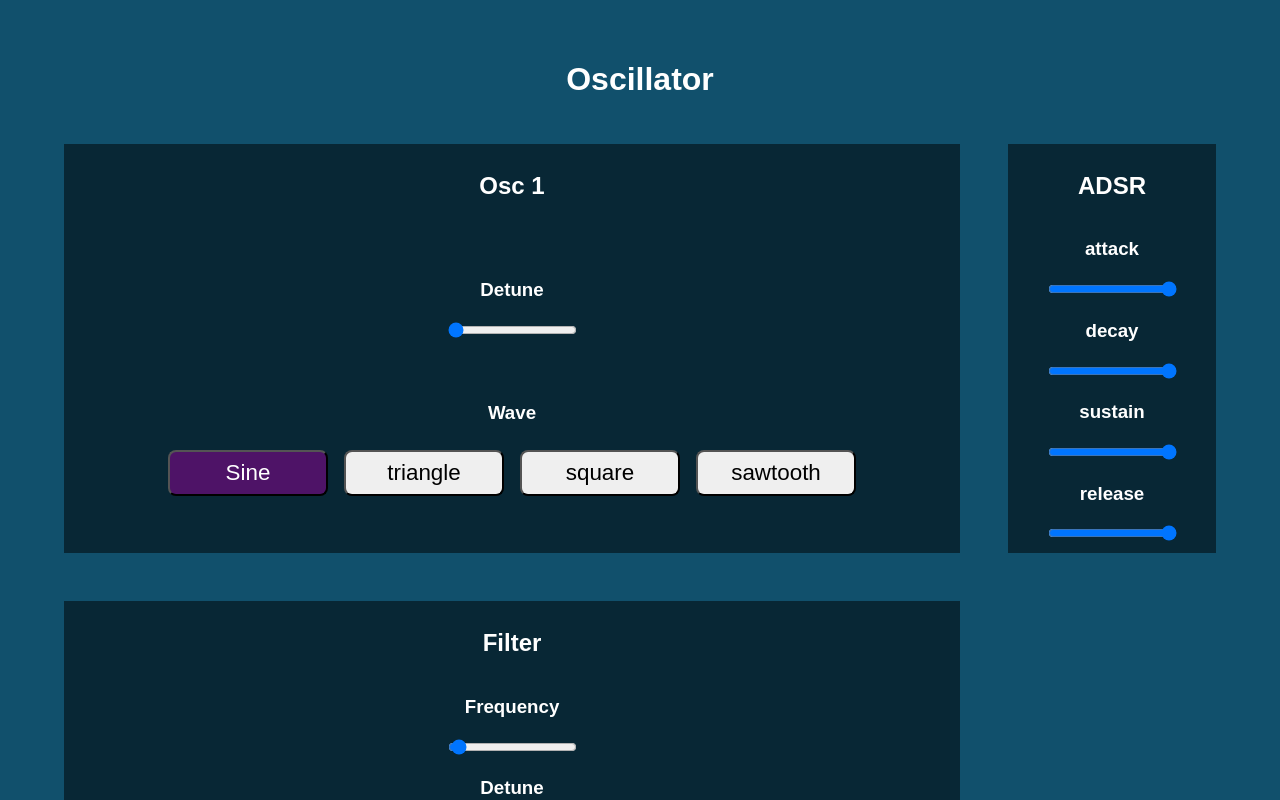
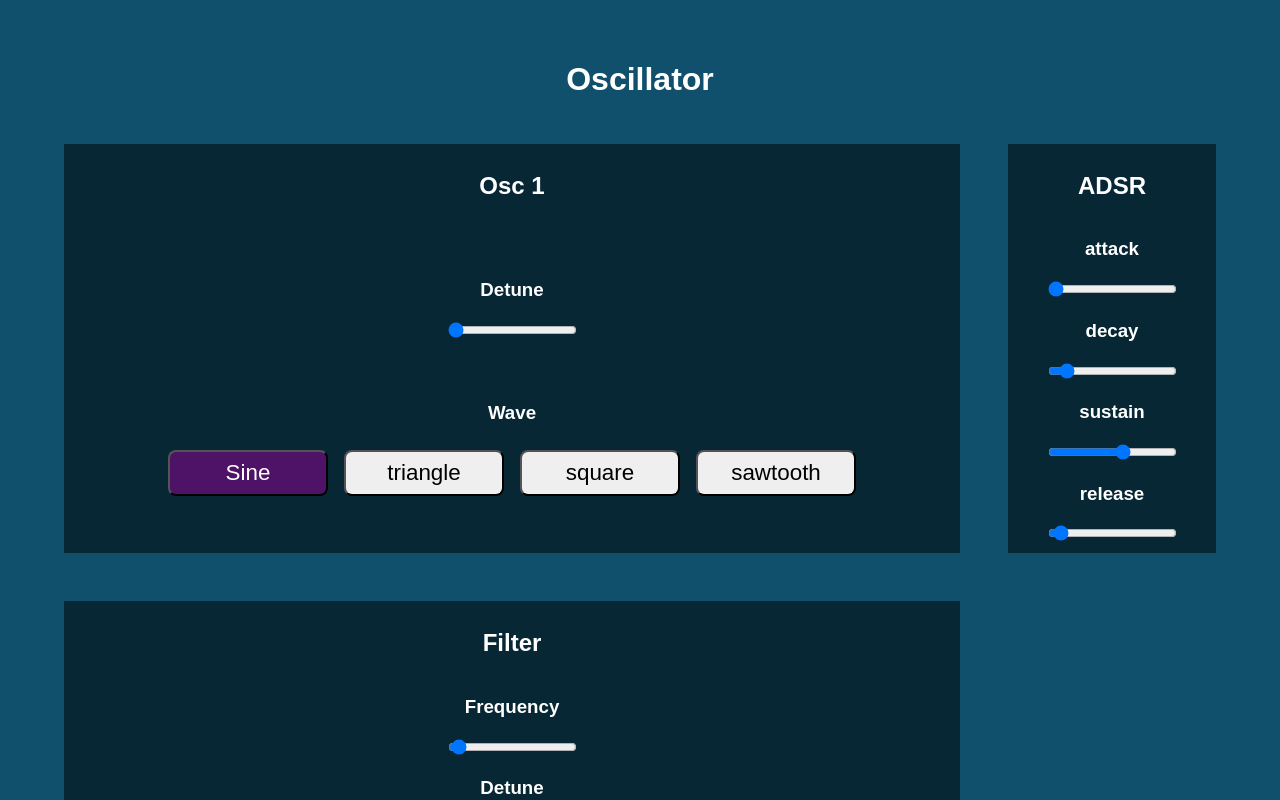
Before and after one commit to lily-lake/web-audio-synth, a React (Vite) app: page / in a window 1280 px wide. Shown: the top 800 px of the page. Built offline with nearby package versions, Linux system fonts and the light colour scheme.

Commit message:
add envelope

```diff
--- a/src/components/ADSR.tsx
+++ b/src/components/ADSR.tsx
@@ -1,8 +1,9 @@
-import React, { ChangeEvent, useContext } from 'react'
+import { ChangeEvent, useContext } from 'react'
 import { CTX } from '../Store'
 
 const ADSR = () => {
-    const { updateState } = useContext(CTX);
+    const { appState, updateState } = useContext(CTX);
+    let { attack, decay, sustain, release } = appState.envelope;
 
     const change = (e: ChangeEvent<HTMLInputElement>) => {
         let { id, value } = e.target;
@@ -12,19 +13,19 @@ const ADSR = () => {
         <div className="control"><h2>ADSR</h2>
             <div className="param">
                 <h3>attack</h3>
-                <input type="range" id="attack" onChange={change} max="2" step="0.02" />
+                <input type="range" id="attack" onChange={change} max="2" step="0.02" value={attack} />
             </div>
             <div className="param">
                 <h3>decay</h3>
-                <input type="range" id="decay" onChange={change} max="1" step="0.01" />
+                <input type="range" id="decay" onChange={change} max="1" step="0.01" value={decay} />
             </div>
             <div className="param">
                 <h3>sustain</h3>
-                <input type="range" id="sustain" onChange={change} max="1" step="0.01" />
+                <input type="range" id="sustain" onChange={change} max="1" step="0.01" value={sustain} />
             </div>
             <div className="param">
                 <h3>release</h3>
-                <input type="range" id="release" onChange={change} max="2" step="0.02" />
+                <input type="range" id="release" onChange={change} max="2" step="0.02" value={release} />
             </div>
         </div>
     )
--- a/src/components/Osc.tsx
+++ b/src/components/Osc.tsx
@@ -45,6 +45,7 @@ export default class Osc {
         this.gateGain.gain.setTargetAtTime(0, currentTime, this.envelope.release + this.easing);
         setTimeout(() => {
             this.osc.disconnect();
-        }, 10000);
+        }, 3000);
+        // }, 10000);
     }
 }
--- a/src/components/components.scss
+++ b/src/components/components.scss
@@ -36,6 +36,10 @@ button {
     }
 }
 
+input:focus {
+    outline: 0;
+}
+
 .keyboard-container {
     display: grid;
     width: 100%;
--- a/src/main.tsx
+++ b/src/main.tsx
@@ -1,4 +1,4 @@
-import React from 'react'
+// import React from 'react'
 import ReactDOM from 'react-dom/client'
 import App from './App.tsx'
 import Store from './Store.tsx'
```
Also changed, not shown: 5 other files (tests, documents, lock files or other folders).
